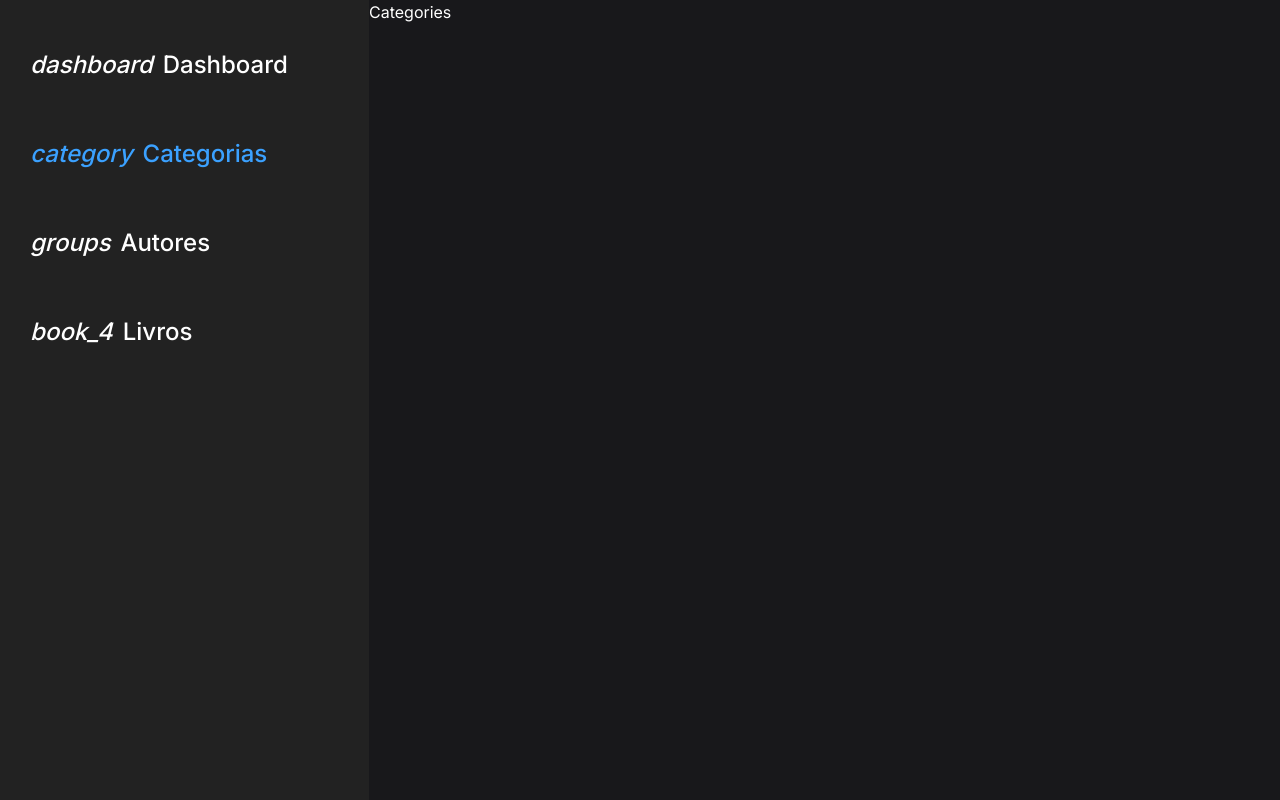
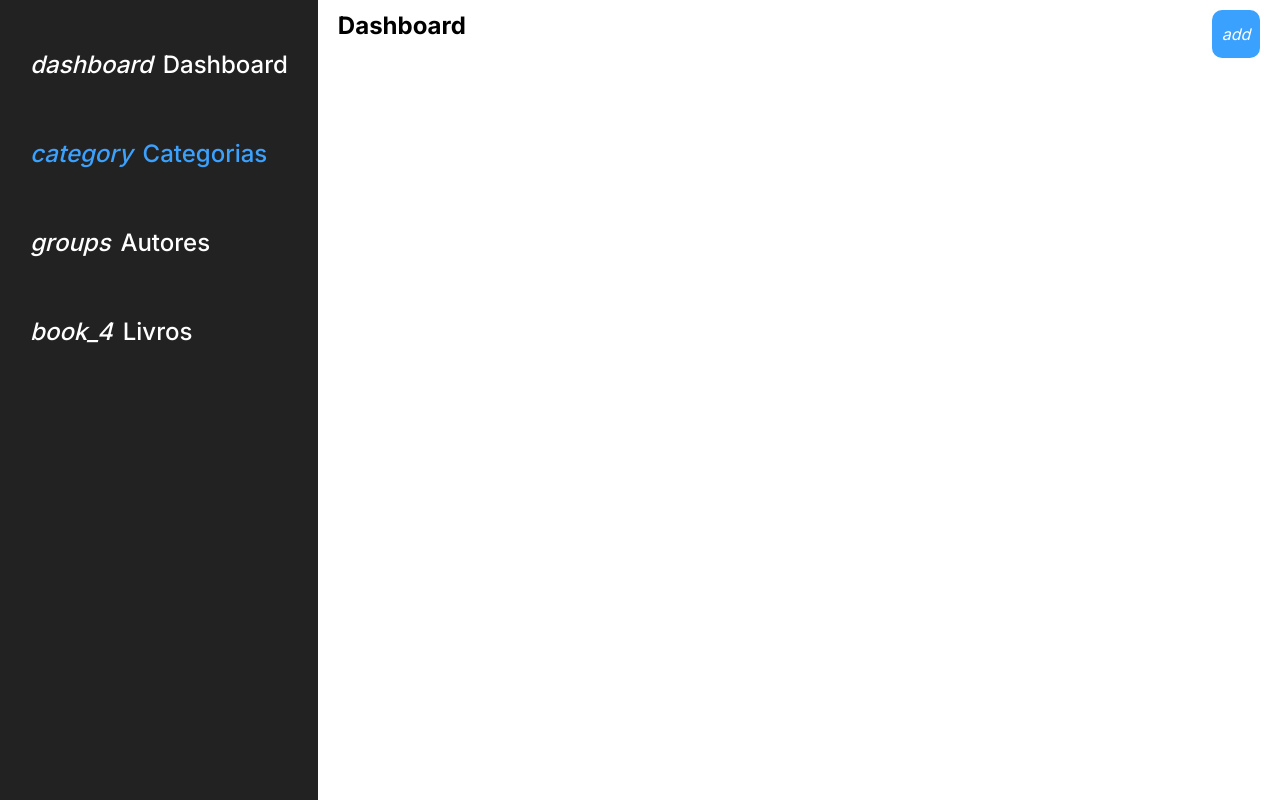
Before and after one commit to maheshchandra10/home-books, a Next.js app: page /categories in a window 1280 px wide. Built offline with nearby package versions, Linux system fonts and the light colour scheme.

Commit message:
chore: initial config page

```diff
--- a/app/(site)/categories/page.tsx
+++ b/app/(site)/categories/page.tsx
@@ -1,5 +1,18 @@
+"use client";
+
+import Icons from "@/components/Icons";
+
 const Categories = () => {
-  return <div>Categories</div>;
+  return (
+    <div className="py-[10px] px-5 w-full bg-white">
+      <header className="flex justify-between w-full">
+        <h1 className="text-2xl text-black font-bold">Dashboard</h1>
+        <button className="w-12 h-12 bg-primary flex justify-center items-center rounded-[10px]">
+          <Icons label="add" />
+        </button>
+      </header>
+    </div>
+  );
 };
 
 export default Categories;
--- a/app/(site)/dashboard/page.tsx
+++ b/app/(site)/dashboard/page.tsx
@@ -4,7 +4,7 @@ import { signOut } from "next-auth/react";
 
 const Dashboard = () => {
   return (
-    <div>
+    <div className="gb-white py-[10px] px-5">
       <h1 className="text-white">Home Books - Dashboard</h1>
       <button onClick={() => signOut()}>Logout</button>
     </div>
```
